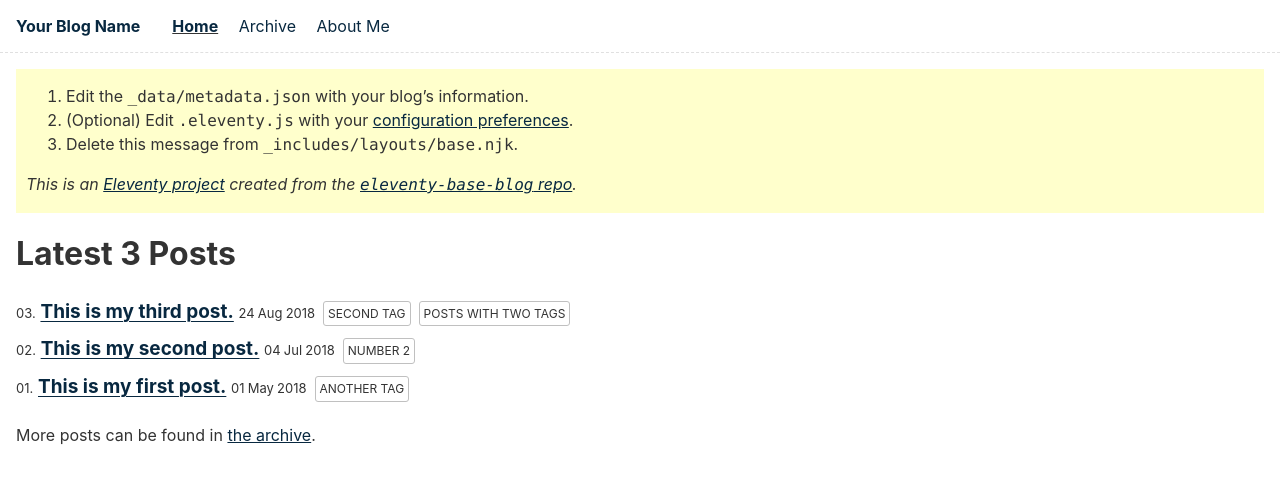
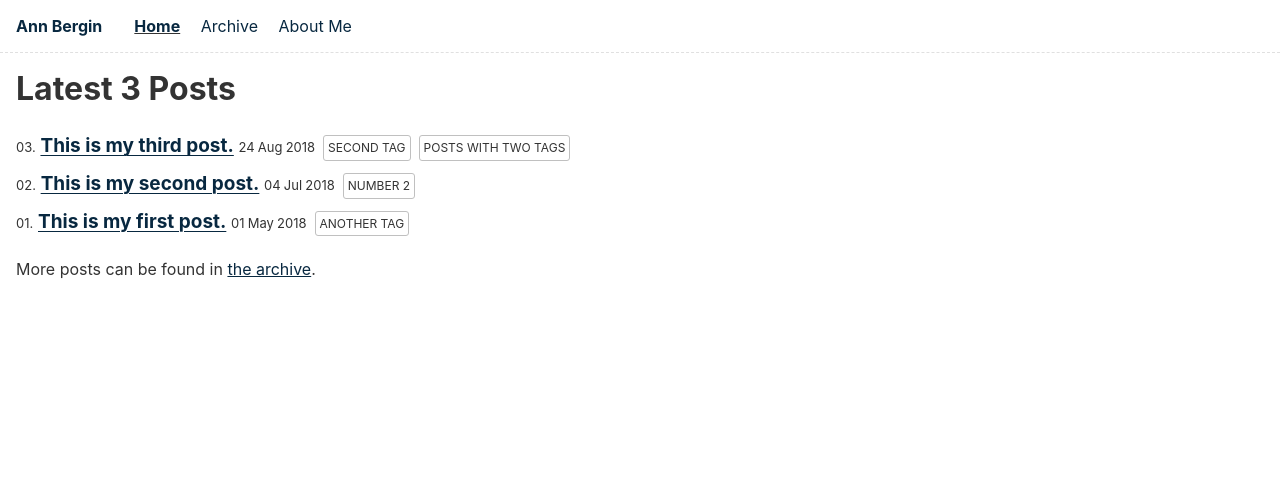
Before and after one commit to agvbergin/agvbergin.net, an Eleventy site: page index.njk in a window 1280 px wide. Built offline with nearby package versions, Linux system fonts and the light colour scheme; Eleventy itself is replaced by a stand-in of ours; files that its build step writes are made by us from their sources.

```diff
--- a/_data/metadata.json
+++ b/_data/metadata.json
@@ -1,21 +1,20 @@
 {
-  "title": "Your Blog Name",
-  "url": "https://example.com/",
+  "title": "Ann Bergin",
+  "url": "https://agvbergin.net",
   "language": "en",
-  "description": "I am writing about my experiences as a naval navel-gazer.",
+  "description": "The personal website of Ann Bergin.",
   "feed": {
-    "subtitle": "I am writing about my experiences as a naval navel-gazer.",
+    "subtitle": "The personal website of Ann Bergin.",
     "filename": "feed.xml",
     "path": "/feed/feed.xml",
-    "id": "https://example.com/"
+    "id": "https://agvbergin.net"
   },
   "jsonfeed": {
     "path": "/feed/feed.json",
-    "url": "https://example.com/feed/feed.json"
+    "url": "https://agvbergin.net/feed/feed.json"
   },
   "author": {
-    "name": "Your Name Here",
-    "email": "youremailaddress@example.com",
-    "url": "https://example.com/about-me/"
+    "name": "Ann Bergin",
+    "url": "https://agvbergin.net"
   }
 }
--- a/_includes/layouts/base.njk
+++ b/_includes/layouts/base.njk
@@ -27,17 +27,6 @@
 
     <main{% if templateClass %} class="{{ templateClass }}"{% endif %}>
 
-      <!-- Delete this message -->
-      <div class="warning">
-        <ol>
-          <li>Edit the <code>_data/metadata.json</code> with your blog’s information.</li>
-          <li>(Optional) Edit <code>.eleventy.js</code> with your <a href="https://www.11ty.dev/docs/config/">configuration preferences</a>.</li>
-          <li>Delete this message from <code>_includes/layouts/base.njk</code>.</li>
-        </ol>
-        <p><em>This is an <a href="https://www.11ty.dev/">Eleventy project</a> created from the <a href="https://github.com/11ty/eleventy-base-blog"><code>eleventy-base-blog</code> repo</a>.</em></p>
-      </div>
-      <!-- Stop deleting -->
-
       {{ content | safe }}
     </main>
 
```
